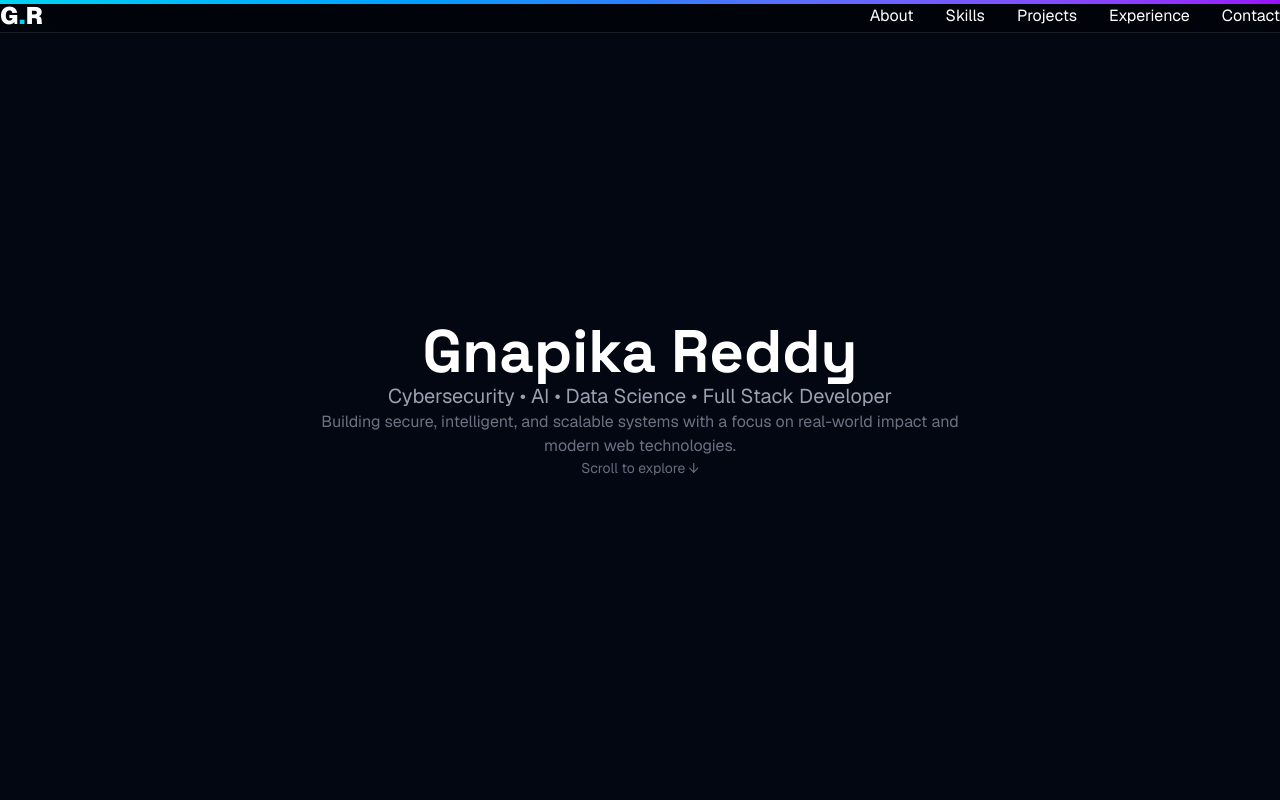
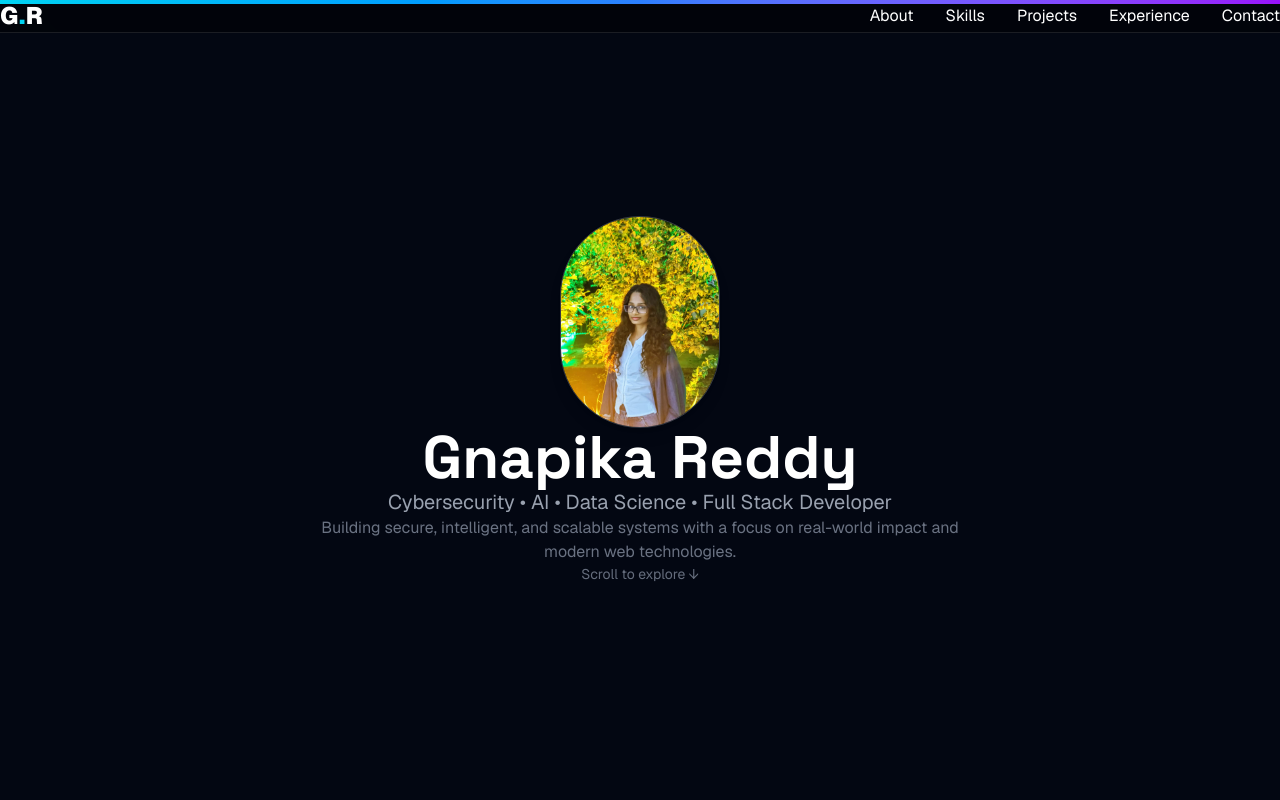
Before and after one commit to gnapiika/portfolio, a Next.js app: page / in a window 1280 px wide. Shown: the top 800 px of the page. Built offline with nearby package versions, Linux system fonts and the light colour scheme.

Commit message:
fix hero image format

```diff
--- a/components/sections/Hero.tsx
+++ b/components/sections/Hero.tsx
@@ -1,6 +1,20 @@
+import Image from "next/image";
+
 export default function Hero() {
   return (
     <section className="min-h-screen flex flex-col justify-center items-center text-center px-6">
+
+      {/* Profile Image */}
+      <div className="mb-6">
+        <Image
+          src="/images/profile.jpeg"
+          alt="Gnapika Profile"
+          width={160}
+          height={160}
+          className="rounded-full object-cover border border-white/20 shadow-lg"
+        />
+      </div>
+
       {/* Name */}
       <h1 className="text-5xl md:text-6xl font-bold text-white">
         Gnapika Reddy
@@ -11,18 +25,17 @@ export default function Hero() {
         Cybersecurity • AI • Data Science • Full Stack Developer
       </p>
 
-      {/* Optional short intro */}
+      {/* Description */}
       <p className="mt-6 max-w-2xl text-gray-500">
         Building secure, intelligent, and scalable systems with a focus on
         real-world impact and modern web technologies.
       </p>
 
-      {/* Removed buttons (View Projects / Contact Me) */}
-
       {/* Scroll hint */}
       <p className="mt-10 text-sm text-gray-500 animate-pulse">
         Scroll to explore ↓
       </p>
+
     </section>
   );
 }
```
